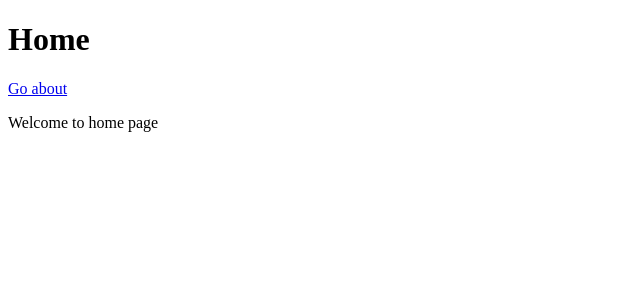
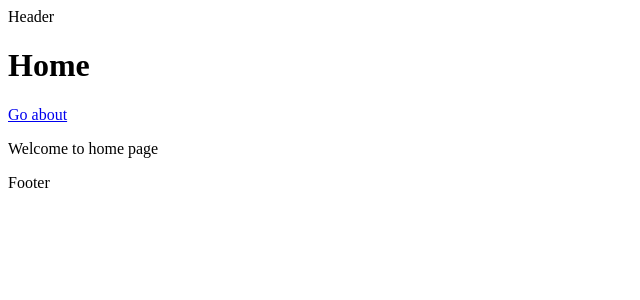
Before and after one commit to kungpotato/ssr-next, a Next.js app: page / in a window 1280 px wide. Shown: the top 300 px of the page, without its empty margins (0-640 px from the left). Built offline with nearby package versions, Linux system fonts and the light colour scheme.

Commit message:
layout component

```diff
--- /dev/null
+++ b/components/Layout.js
@@ -0,0 +1,9 @@
+export default ({children}) => (
+    <div>
+        <header>Header</header>
+
+        {children}
+
+        <footer>Footer</footer>
+    </div>
+)
--- a/pages/index.js
+++ b/pages/index.js
@@ -1,13 +1,14 @@
 import Link from "next/link"
+import Layout from "../components/Layout"
 
 
 const Index = () => (
-  <div>
+  <Layout>
     <h1>Home</h1>
     <Link href="/about">
       <a>Go about</a>
     </Link>
     <p>Welcome to home page</p>
-  </div>
+  </Layout>
 )
 export default Index
```
